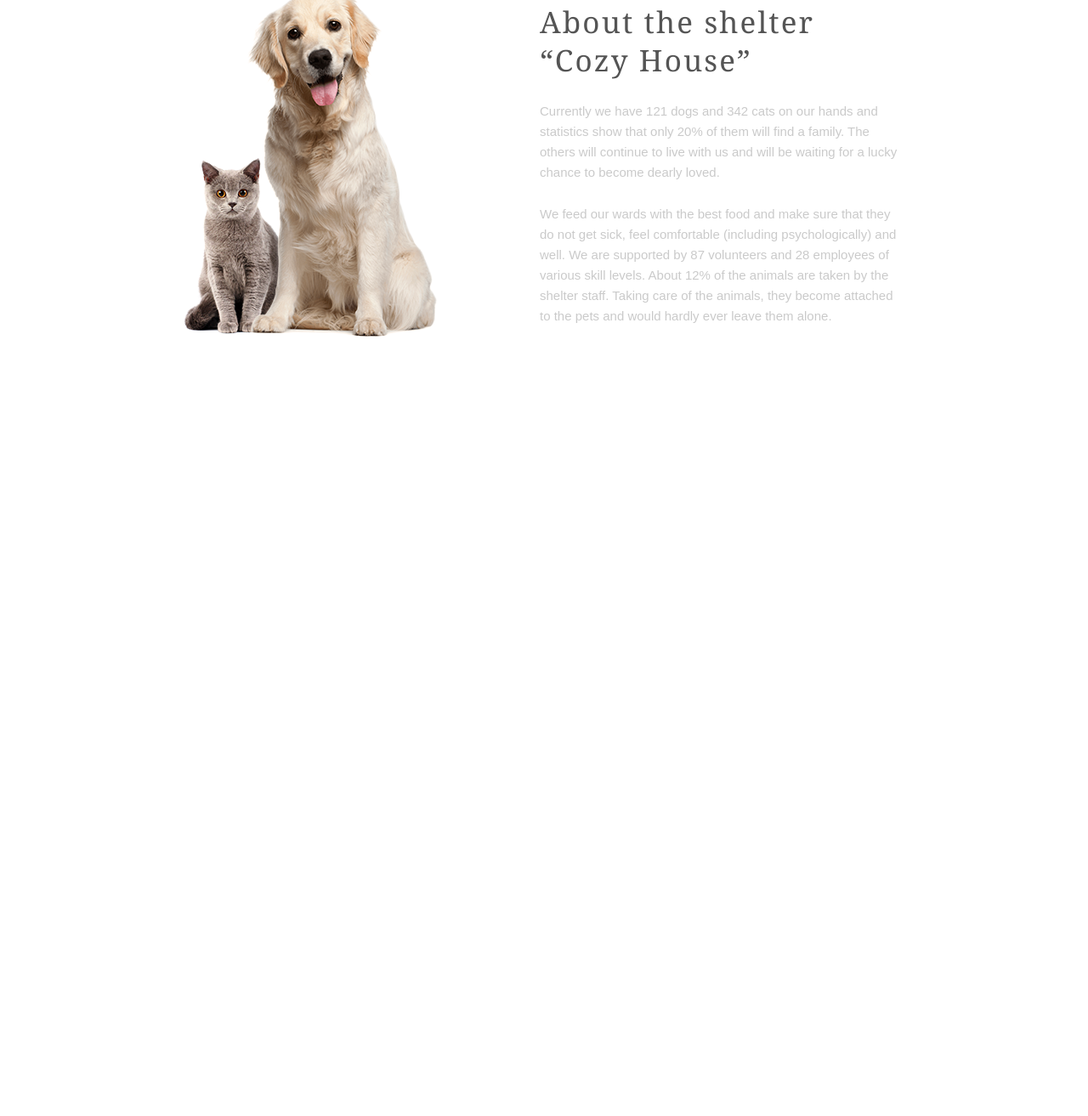
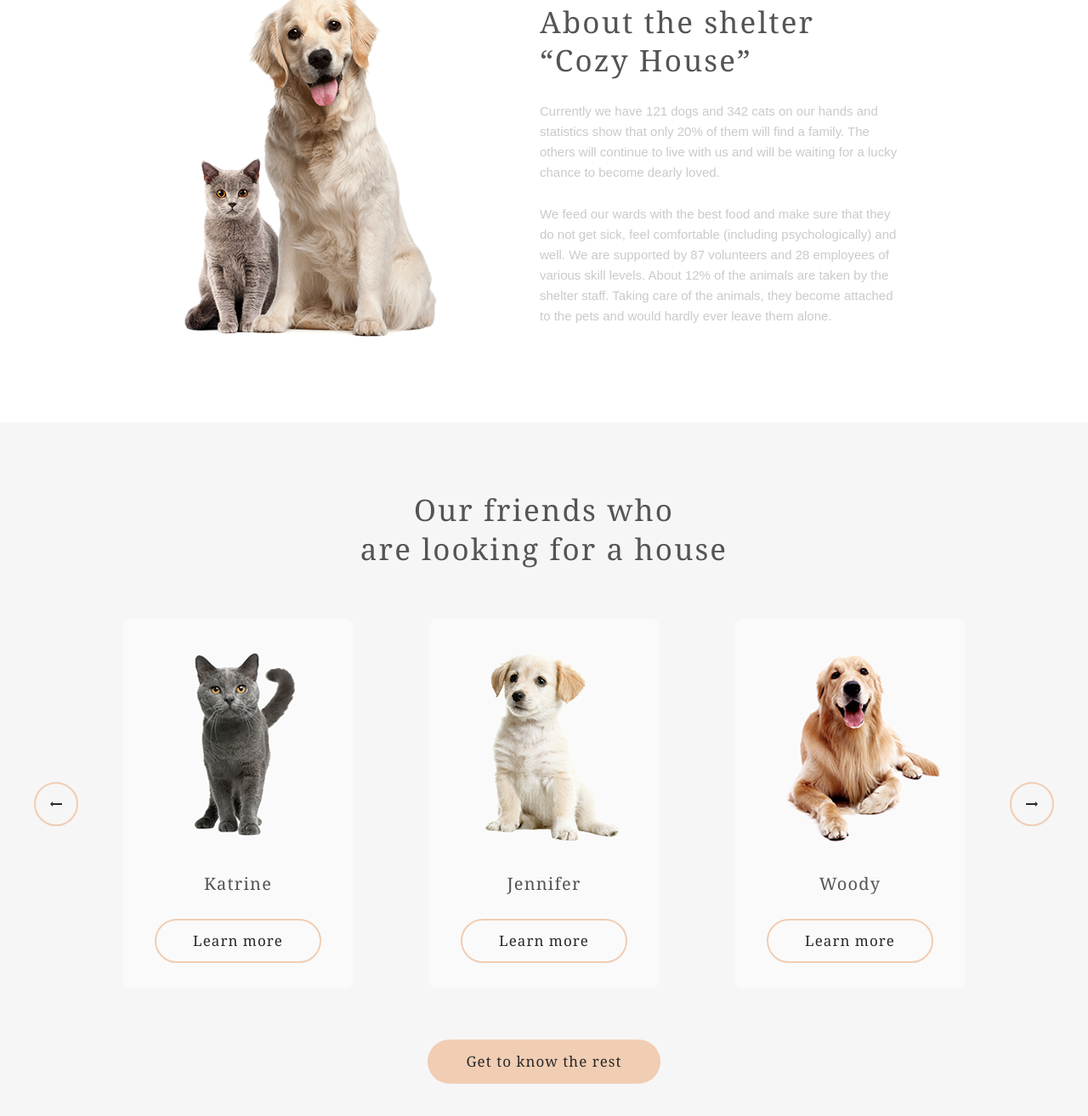
Before and after one commit to programissis/shelter, a plain HTML site: page pages/main/index.html in a window 1280 px wide. Shown: the part 998-2311 px from the top of the page at 85% size. Before the commit the page ends 1495 px from the top, so only its background shows below. Drawn offline with Linux system fonts and the light colour scheme.

Commit message:
feat: implement about cards sectio

```diff
--- /dev/null
+++ b/common/styles/bg-dark-wrapper.css
@@ -0,0 +1,3 @@
+.bg-dark-wrapper {
+    background-color: var(--color-background-dark);
+}
--- a/common/styles/buttons.css
+++ b/common/styles/buttons.css
@@ -9,12 +9,25 @@ button {
     border: none;
 }
 
+button:hover {
+    background-color: var(--color-primary-hover);
+    border-color: var(--color-primary-hover);
+    cursor: pointer;
+}
+
 .outline-button {
-    border: 2px solid var(--color-primary);
+    --border-width: 2px;
+    border: var(--border-width) solid var(--color-primary);
+    padding: calc(15px - var(--border-width)) calc(45px - var(--border-width));
     background-color: transparent;
 }
 
-button:hover {
-    background-color: var(--color-primary-hover);
-    cursor: pointer;
+.circle-button {
+    --diameter: 52px;
+    min-width: var(--diameter);
+    min-height: var(--diameter);
+    padding: 0;
+    display: flex;
+    justify-content: center;
+    align-items: center;
 }
--- /dev/null
+++ b/common/styles/card.css
@@ -0,0 +1,34 @@
+.card {
+    background-color: var(--color-card-background);
+    border-radius: 9px;
+    width: 270px;
+    min-height: 435px;
+    display: flex;
+    flex-direction: column;
+    align-items: center;
+}
+
+.card:hover {
+    box-shadow: 0 0 10px 0 rgba(0, 0, 0, 0.2);
+    cursor: pointer;
+}
+
+.card:hover button {
+    background-color: var(--color-primary-hover);
+    border-color: var(--color-primary-hover);
+
+}
+
+.card-img {
+    width: 100%;
+    aspect-ratio: 1/1;
+    object-fit: cover;
+}
+
+.card-content {
+    flex: 1;
+    display: flex;
+    flex-direction: column;
+    align-items: center;
+    justify-content: space-evenly;
+}
--- a/common/styles/colors.css
+++ b/common/styles/colors.css
@@ -1,6 +1,10 @@
 :root {
     --color-primary: #f1cdb3;
     --color-primary-hover: #fddcc4;
+
+    --color-background-dark: #f6f6f6;
+
+    --color-card-background: #fafafa;
 
     --color-text: #4c4c4c4c;
     --color-text-light: #cdcdcd;
--- a/common/styles/index.css
+++ b/common/styles/index.css
@@ -2,6 +2,8 @@
 
 @import "colors.css";
 @import "bg-texture-wrapper.css";
+@import "bg-dark-wrapper.css";
 @import "typography.css";
 @import "base-layout.css";
 @import "buttons.css";
+@import "card.css";
--- a/pages/main/index.html
+++ b/pages/main/index.html
@@ -57,6 +57,43 @@
                     they become attached to the pets and would hardly ever leave them alone.</p>
             </article>
         </section>
+        <div class="bg-dark-wrapper">
+            <section class="container vertical-padding-container cards-section">
+                <h3 class="cards-section-heading">Our friends who<br>are looking for a house</h3>
+                <div class="cards-carousel">
+                    <button class="outline-button circle-button">
+                        <img src="../../assets/images/left-arrow.png" alt="left-arrow">
+                    </button>
+                    <div class="cards-carousel-view">
+                        <div class="card">
+                            <img src="../../assets/images/pet cards/pets-katrine.png" alt="Katrine" class="card-img">
+                            <div class="card-content">
+                                <h4>Katrine</h4>
+                                <button class="outline-button">Learn more</button>
+                            </div>
+                        </div>
+                        <div class="card">
+                            <img src="../../assets/images/pet cards/pets-jennifer.png" alt="Jennifer" class="card-img">
+                            <div class="card-content">
+                                <h4>Jennifer</h4>
+                                <button class="outline-button">Learn more</button>
+                            </div>
+                        </div>
+                        <div class="card">
+                            <img src="../../assets/images/pet cards/pets-woody.png" alt="Woody" class="card-img">
+                            <div class="card-content">
+                                <h4>Woody</h4>
+                                <button class="outline-button">Learn more</button>
+                            </div>
+                        </div>
+                    </div>
+                    <button class="outline-button circle-button">
+                        <img src="../../assets/images/right-arrow.png" alt="right-arrow">
+                    </button>
+                </div>
+                <button>Get to know the rest</button>
+            </section>
+        </div>
     </main>
 </body>
 
--- a/pages/main/style.css
+++ b/pages/main/style.css
@@ -69,5 +69,29 @@
     display: flex;
     flex-direction: column;
     gap: 25px;
+}
 
+.cards-section {
+    display: flex;
+    flex-direction: column;
+    align-items: center;
+    gap: 60px;
 }
+
+.cards-section-heading {
+    text-align: center;
+}
+
+.cards-carousel {
+    width: 100%;
+    display: flex;
+    justify-content: space-between;
+    align-items: center;
+    gap: 53px;
+}
+
+.cards-carousel-view {
+    width: 100%;
+    display: flex;
+    justify-content: space-between;
+}
```
Also changed, not shown: assets/images/left-arrow.png (added), assets/images/pet cards/pets-jennifer.png (added), assets/images/pet cards/pets-katrine.png (added), assets/images/pet cards/pets-woody.png (added), assets/images/right-arrow.png (added).
